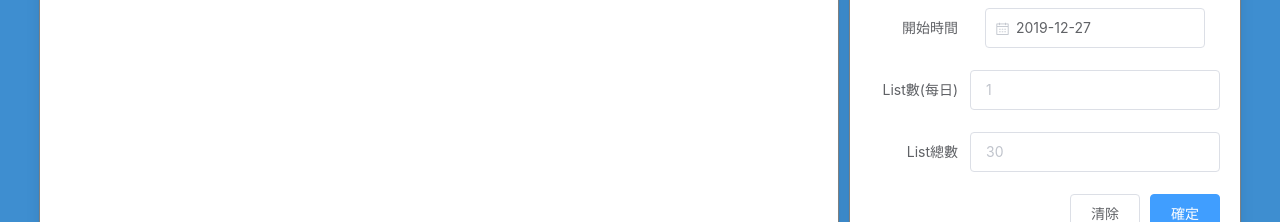
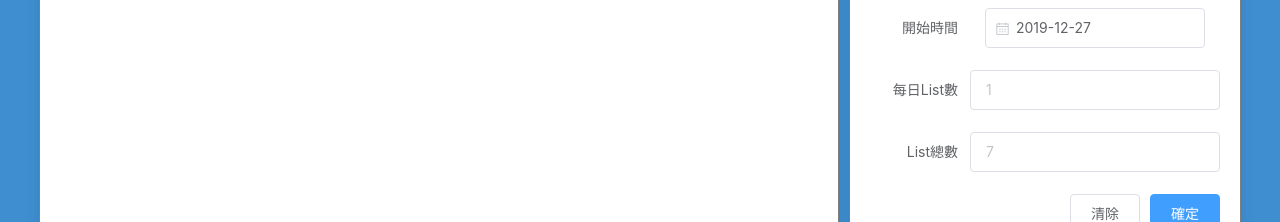
Before and after one commit to milletbard/26Memory, a Vue app: page / in a window 1280 px wide. Shown: the part 137-359 px from the top of the page. Built offline with nearby package versions, Linux system fonts and the light colour scheme.

Commit message:
fix form label

```diff
--- a/src/components/calendar/Form.vue
+++ b/src/components/calendar/Form.vue
@@ -15,7 +15,7 @@
           placeholder="選擇開始時間"
         ></el-date-picker>
       </el-form-item>
-      <el-form-item label="List數(每日)">
+      <el-form-item label="每日List數">
         <el-input
           type="number"
           placeholder="1"
@@ -26,7 +26,7 @@
       <el-form-item label="List總數">
         <el-input
           type="number"
-          placeholder="30"
+          placeholder="7"
           v-model.trim="form.listTotal"
           onkeyup="value=value.replace(/[^\d]/g,'')"
         ></el-input>
```
